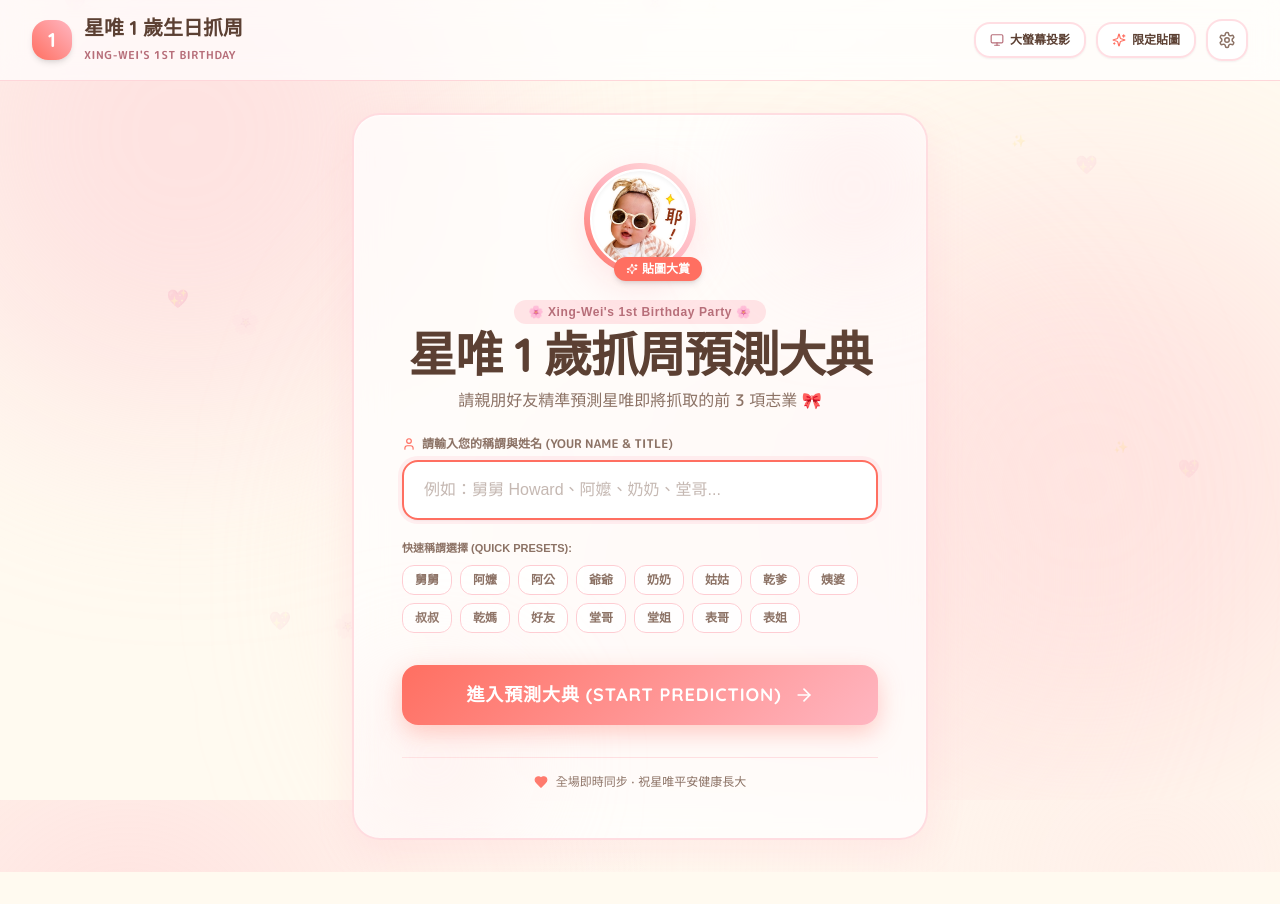
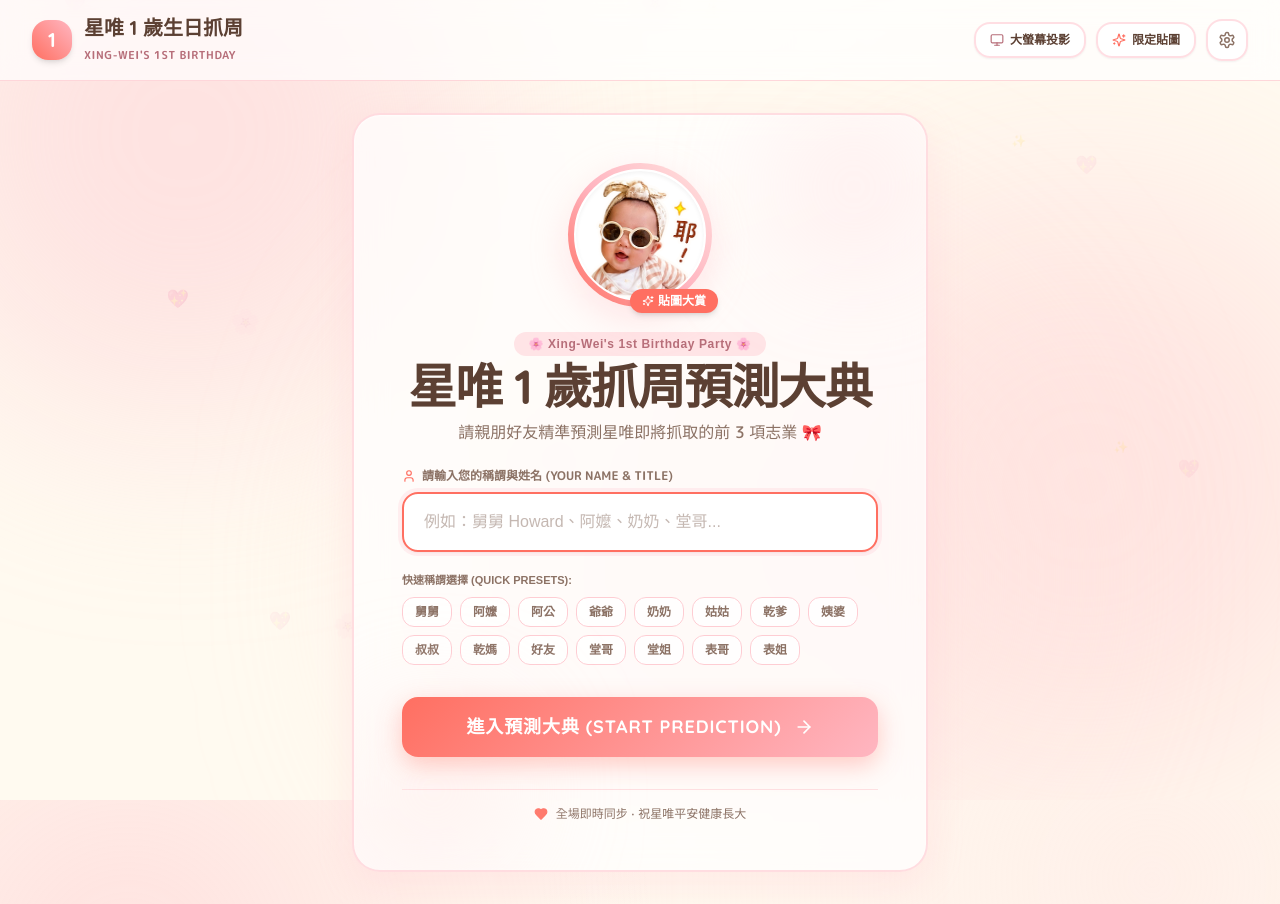
Before and after one commit to fromlifetolines/baby-web, a React (Vite) app: page / in a window 1280 px wide. Before the commit the page ends 872 px from the top, so only its background shows below. Built offline with nearby package versions, Linux system fonts and the light colour scheme; no server answers; the database is empty; a web font is replaced by a local one.

Commit message:
style: surgically enlarge xingwei avatar size while preserving all existing animations and halos

```diff
--- a/src/components/DashboardView.tsx
+++ b/src/components/DashboardView.tsx
@@ -159,7 +159,7 @@ export const DashboardView: React.FC<DashboardViewProps> = ({
       <div className="flex flex-col md:flex-row md:items-center justify-between gap-4 mb-6">
         <div className="flex items-center gap-4">
           {/* Baby Avatar Bubble (08.png) with soft glowing border */}
-          <div className="relative w-16 h-16 sm:w-20 sm:h-20 shrink-0">
+          <div className="relative w-28 h-28 sm:w-32 sm:h-32 shrink-0">
             <motion.div
               animate={{ rotate: [0, 3, -3, 0] }}
               transition={{ repeat: Infinity, duration: 6, ease: 'easeInOut' }}
--- a/src/components/PortalView.tsx
+++ b/src/components/PortalView.tsx
@@ -53,7 +53,7 @@ export const PortalView: React.FC<PortalViewProps> = ({ onEnter, onOpenStickerMo
         <div className="absolute bottom-0 left-0 w-40 h-40 bg-cream-200/50 rounded-full blur-3xl pointer-events-none" />
 
         {/* Baby Xing-Wei Cute Avatar */}
-        <div className="relative mx-auto mb-6 w-24 h-24 sm:w-28 sm:h-28">
+        <div className="relative mx-auto mb-6 w-32 h-32 sm:w-36 sm:h-36">
           <motion.div
             animate={{ rotate: [0, 4, -4, 0] }}
             transition={{ repeat: Infinity, duration: 5, ease: 'easeInOut' }}
@@ -63,7 +63,7 @@ export const PortalView: React.FC<PortalViewProps> = ({ onEnter, onOpenStickerMo
               <img
                 src={`${import.meta.env.BASE_URL}assets/baby/08.png`}
                 alt="Baby Xing-Wei"
-                className="w-20 h-20 sm:w-24 sm:h-24 object-cover hover:scale-110 transition-transform duration-300 cursor-pointer"
+                className="w-full h-full object-cover hover:scale-110 transition-transform duration-300 cursor-pointer"
                 onClick={onOpenStickerModal}
                 title="點擊查看專屬 LINE 貼圖"
               />
```
